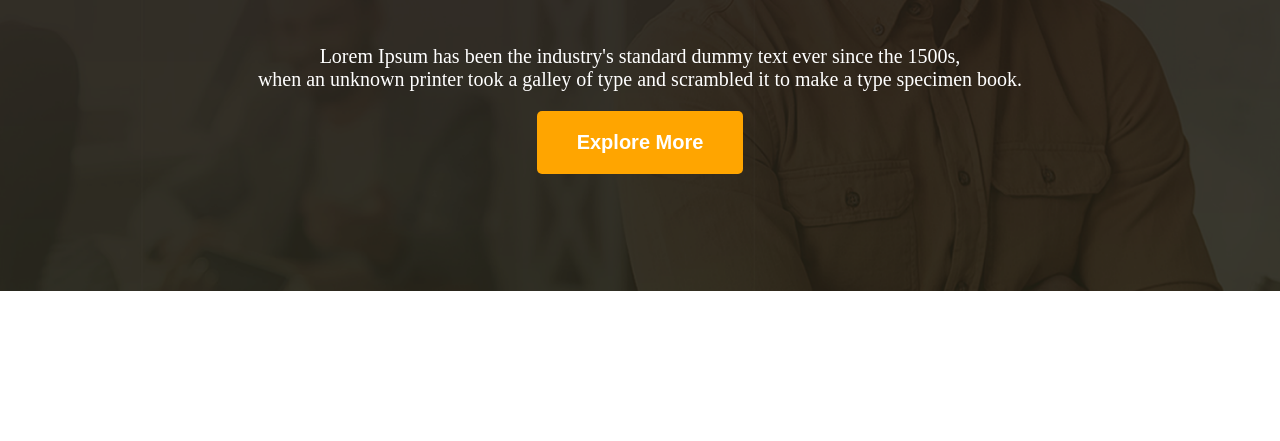
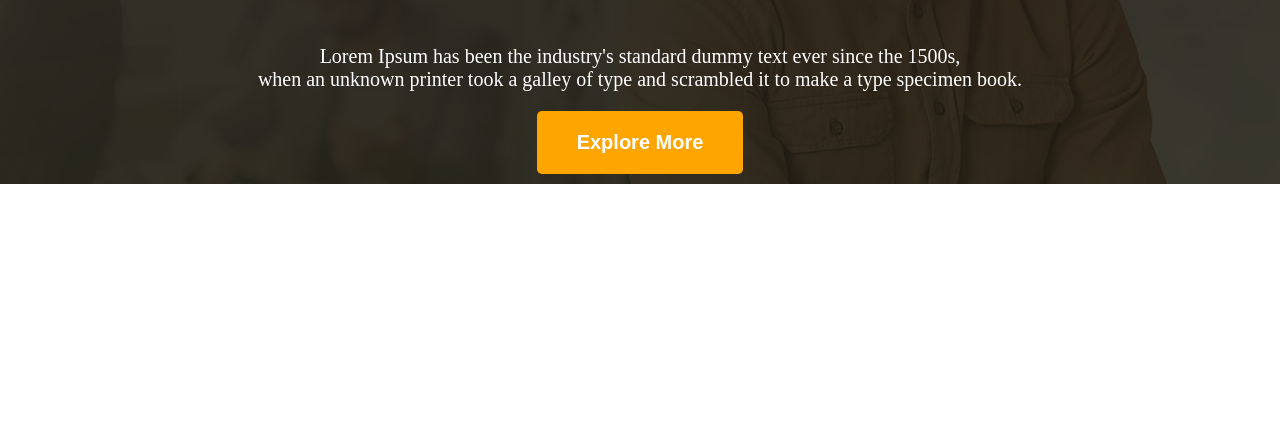
Before and after one commit to Zeeshan341997/Assignment, a plain HTML site: page index.html in a window 1280 px wide. Shown: the part 359-800 px from the top of the page. Drawn offline with Linux system fonts and the light colour scheme.

Commit message:
Update style.css

```diff
--- a/css/style.css
+++ b/css/style.css
@@ -11,7 +11,7 @@ body{
     background-image: url("../images/header.png");
     background-position: center;
     background-size: cover;
-    height: 650px;
+    height: auto;
 }
 
 .navigation {
```
